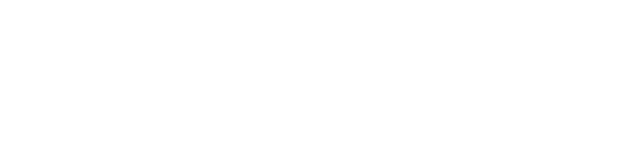
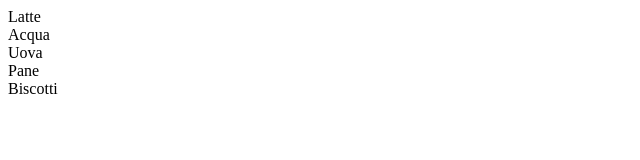
Before and after one commit to lufranski/js-lista-spesa, a plain HTML site: page index.html in a window 1280 px wide. Shown: the whole page, without its empty margins (0-640 px from the left). Drawn offline with Linux system fonts and the light colour scheme.

Commit message:
For Cicle - inner.Html

```diff
--- a/index.html
+++ b/index.html
@@ -8,7 +8,7 @@
 </head>
 <body>
 
-
+    <div id="wishlist"></div>
 
     <script type="text/javascript" src="js/main.js"></script>
 </body>
--- a/js/main.js
+++ b/js/main.js
@@ -2,13 +2,18 @@
 
 // Settare l'array contenente le cose da comprare
 let listaSpesa = ['Latte' , 'Acqua' , 'Uova' , 'Pane' , 'Biscotti'];
+const container = document.getElementById('wishlist');
 
-console.log(listaSpesa);
+console.log(listaSpesa , container);
 
 // Stampare gli elementi tramite ciclo for
 for(let i = 0; i < listaSpesa.length; i++){
 
     console.log(listaSpesa[i]);
 
+    container.innerHTML += `
+        <div>${listaSpesa[i]}</div>
+    `;
+
 }
 // Stampare gli elementi tramite ciclo while
```
